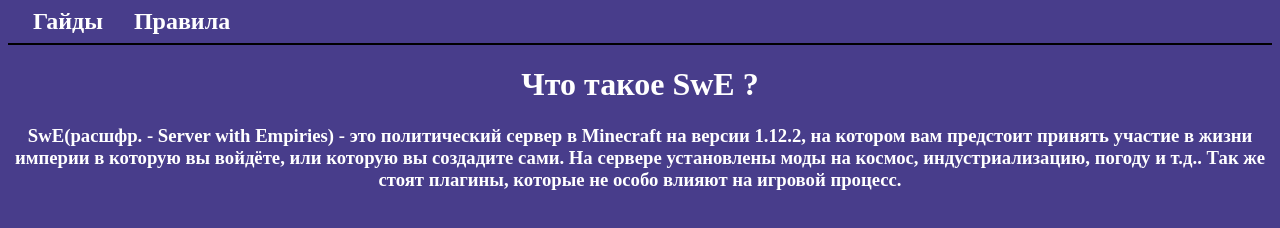
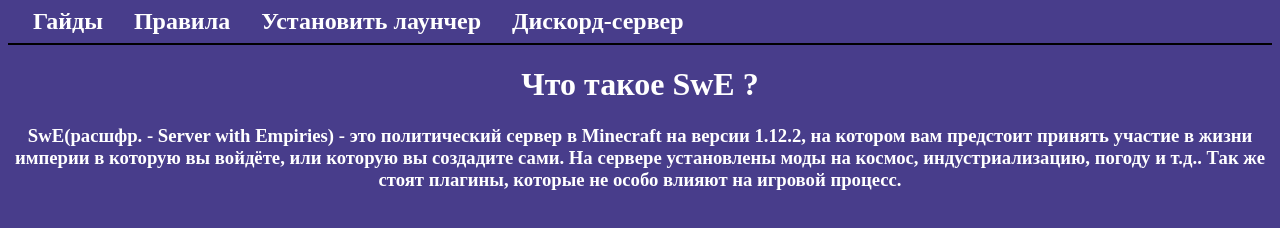
Before and after one commit to twoerror/swe, a plain HTML site: page index.html in a window 1280 px wide. Drawn offline with Linux system fonts and the light colour scheme.

Commit message:
Update index.html

```diff
--- a/index.html
+++ b/index.html
@@ -15,6 +15,8 @@
 		<div>
 			<h2 class = "panel"> Гайды </h2>
 			<h2 class = "panel"> Правила </h2>
+			<h2 class = "panel"><a href="https://twoerror.github.io/swe.github.io/installer.exe" download style="color: white; text-decoration: none"> Установить лаунчер <a/></h2>
+			<h2 class = "panel"> Дискорд-сервер </h2>
 		</div>
 			<hr color = "black">
 		<h1 align="center" style = "color: white;"> Что такое SwE ?</h1>
```
